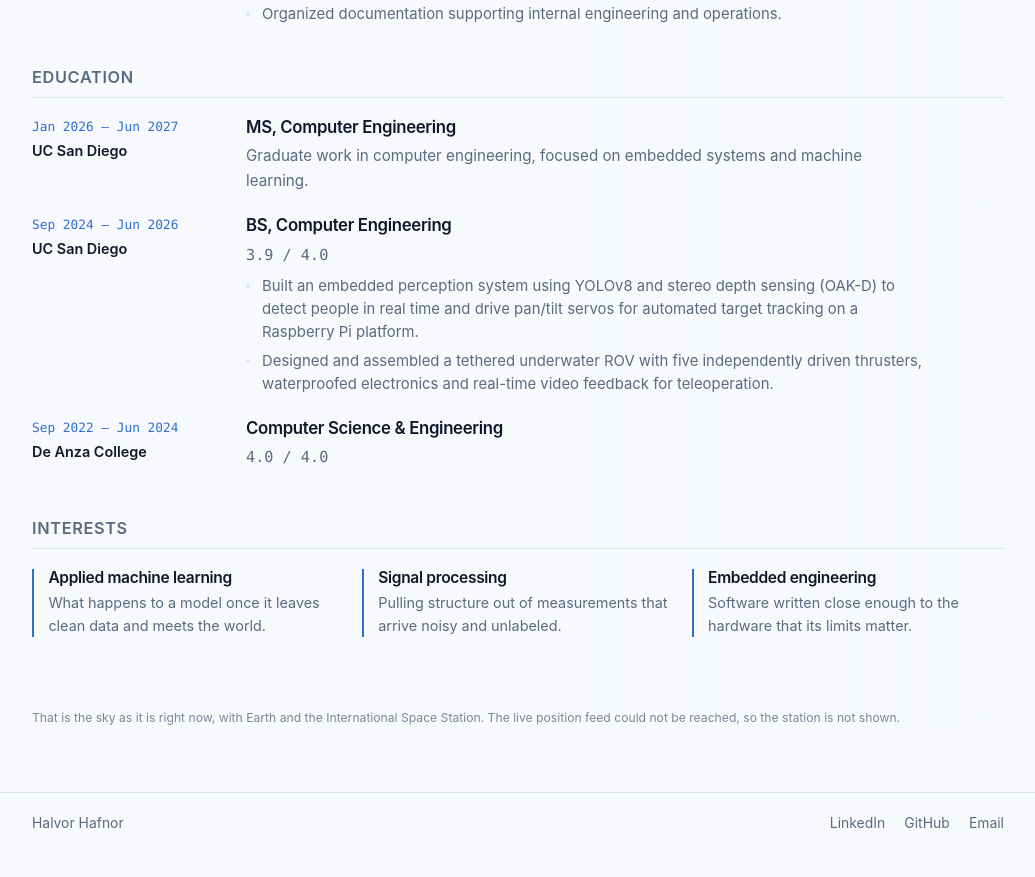
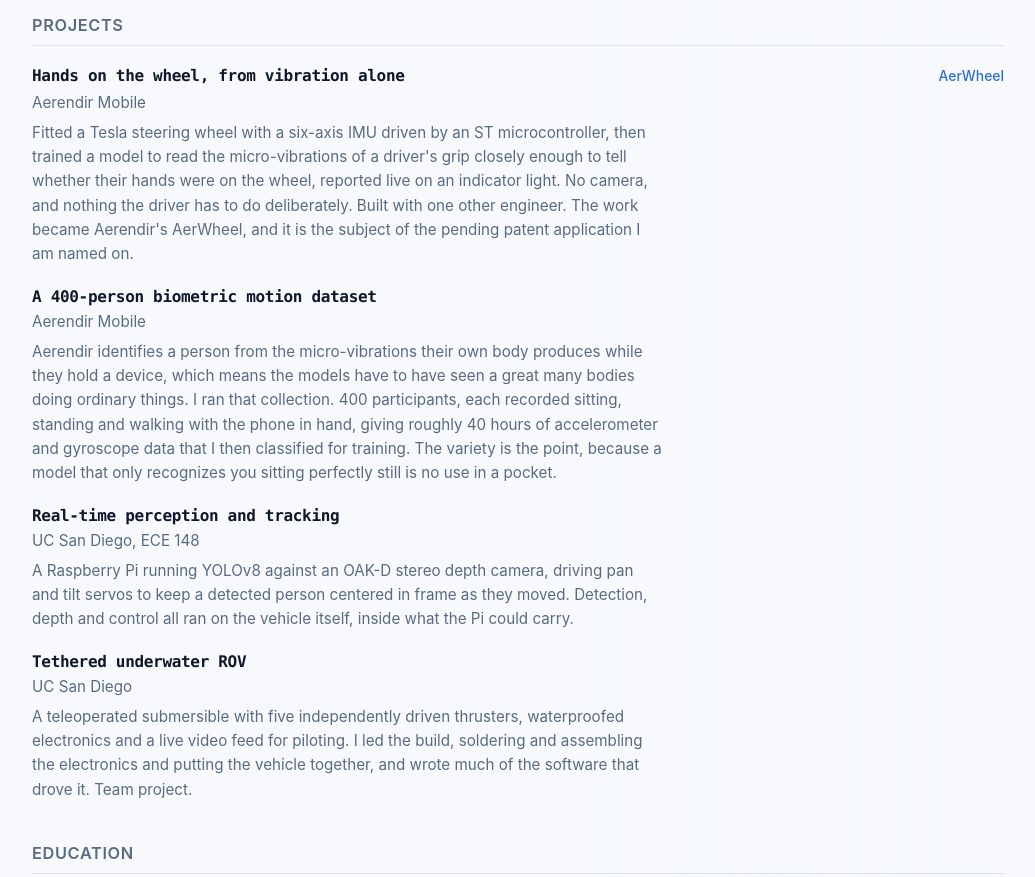
Before and after one commit to halvis82/halvis82.github.io, a plain HTML site: page index.html in a window 1280 px wide. Shown: the part 1629-2506 px from the top of the page, without its empty margins (122-1157 px from the left). Drawn offline with Linux system fonts and the light colour scheme; no server answers; animation ran at ten frames a second.

Commit message:
projects section

```diff
--- a/index.html
+++ b/index.html
@@ -25,6 +25,7 @@
     <div class="nav-links">
       <a class="nav-section" href="#about">About</a>
       <a class="nav-section" href="#experience">Experience</a>
+      <a class="nav-section" href="#projects">Projects</a>
       <a class="nav-section" href="#education">Education</a>
 
       <span class="nav-divider" aria-hidden="true"></span>
@@ -106,7 +107,6 @@
             <li>Embedded machine learning pipelines for classifying biometric motion signals from inertial sensors.</li>
             <li>Android applications for real-time biometric sensing, data streaming and workflow control.</li>
             <li>C++ and QML software on Linux-based phones interfacing with sensors and ML inference components.</li>
-            <li>Prototyped automotive driver monitoring and security systems based on steering-wheel biometrics.</li>
             <li>Named inventor on a pending patent application covering automotive biometrics and driver monitoring.</li>
           </ul>
         </div>
@@ -161,6 +161,73 @@
       </li>
 
     </ol>
+  </section>
+
+  <section class="section" id="projects" aria-labelledby="projects-h">
+    <h2 id="projects-h" class="section-title">Projects</h2>
+    <ul class="proj-list">
+
+      <li>
+        <div class="proj-head">
+          <h3>Hands on the wheel, from vibration alone</h3>
+          <a href="https://aermob.com/solutions/aerwheel/">AerWheel</a>
+        </div>
+        <p class="proj-at">Aerendir Mobile</p>
+        <p>
+          Fitted a Tesla steering wheel with a six-axis IMU driven by an ST
+          microcontroller, then trained a model to read the micro-vibrations of a
+          driver's grip closely enough to tell whether their hands were on the
+          wheel, reported live on an indicator light. No camera, and nothing the
+          driver has to do deliberately. Built with one other engineer. The work
+          became Aerendir's AerWheel, and it is the subject of the pending patent
+          application I am named on.
+        </p>
+      </li>
+
+      <li>
+        <div class="proj-head">
+          <h3>A 400-person biometric motion dataset</h3>
+        </div>
+        <p class="proj-at">Aerendir Mobile</p>
+        <p>
+          Aerendir identifies a person from the micro-vibrations their own body
+          produces while they hold a device, which means the models have to have
+          seen a great many bodies doing ordinary things. I ran that collection.
+          400 participants, each recorded sitting, standing and walking with the
+          phone in hand, giving roughly 40 hours of accelerometer and gyroscope
+          data that I then classified for training. The variety is the point,
+          because a model that only recognizes you sitting perfectly still is no
+          use in a pocket.
+        </p>
+      </li>
+
+      <li>
+        <div class="proj-head">
+          <h3>Real-time perception and tracking</h3>
+        </div>
+        <p class="proj-at">UC San Diego, ECE 148</p>
+        <p>
+          A Raspberry Pi running YOLOv8 against an OAK-D stereo depth camera,
+          driving pan and tilt servos to keep a detected person centered in frame
+          as they moved. Detection, depth and control all ran on the vehicle
+          itself, inside what the Pi could carry.
+        </p>
+      </li>
+
+      <li>
+        <div class="proj-head">
+          <h3>Tethered underwater ROV</h3>
+        </div>
+        <p class="proj-at">UC San Diego</p>
+        <p>
+          A teleoperated submersible with five independently driven thrusters,
+          waterproofed electronics and a live video feed for piloting. I led the
+          build, soldering and assembling the electronics and putting the vehicle
+          together, and wrote much of the software that drove it. Team project.
+        </p>
+      </li>
+
+    </ul>
   </section>
 
   <section class="section" id="education" aria-labelledby="edu-h">
@@ -227,25 +294,6 @@
 
   <p class="sig-note" id="sig-cap">Loading&hellip;</p>
 
-  <!-- Projects section. Commented out until there is something worth showing.
-       The .proj-list styles are still in style.css, so uncommenting this block
-       is all it takes to bring it back.
-
-  <section class="section" id="projects" aria-labelledby="projects-h">
-    <h2 id="projects-h" class="section-title">Projects</h2>
-    <ul class="proj-list">
-      <li>
-        <div class="proj-head">
-          <h3>project-name</h3>
-          <a href="#">Source</a>
-        </div>
-        <p>One line on what it does.</p>
-      </li>
-    </ul>
-  </section>
-
-  -->
-
 </main>
 
 <!-- Fixed background. Live sky, planets, Earth and ISS; see scene.js. -->
--- a/style.css
+++ b/style.css
@@ -499,6 +499,13 @@ main {
 .proj-head a { font-size: .87rem; font-weight: 550; text-decoration: none; }
 .proj-head a:hover { text-decoration: underline; }
 .proj-list p { color: var(--muted); font-size: .95rem; max-width: var(--measure); }
+/* Where the work was done. Matches the timeline's place line, so a project
+   and a job read as the same kind of fact. */
+.proj-at {
+  font-size: .82rem;
+  color: var(--muted);
+  margin: -.2rem 0 .35rem;
+}
 
 /* ---------------------------- footer ---------------------------- */
 
```
